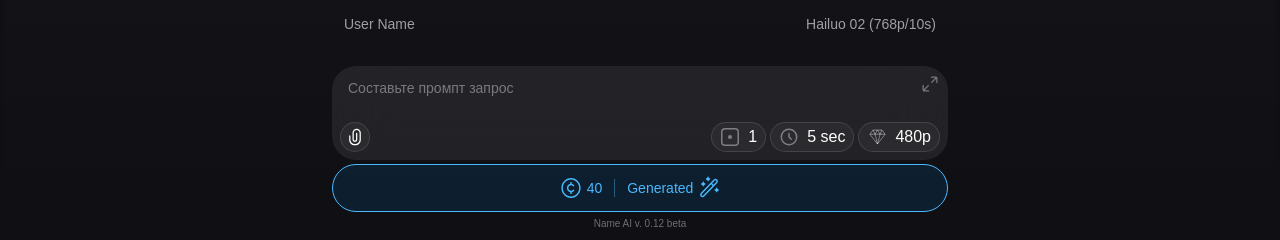
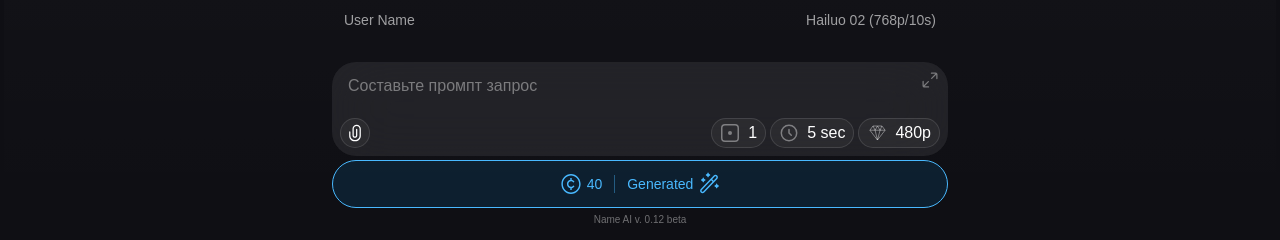
Before and after one commit to GSergiy13/pipeline-frontend, a Next.js app: page / in a window 1280 px wide. Shown: the part 557-797 px from the top of the page. Built offline with nearby package versions, Linux system fonts and the light colour scheme; a web font is replaced by a local one.

Commit message:
fix: update padding in Footer component for improved layout consistency; adjust text size in PromptInputField for better readability

```diff
--- a/src/components/layout/Footer/Footer.tsx
+++ b/src/components/layout/Footer/Footer.tsx
@@ -1,6 +1,6 @@
 export const Footer = () => {
 	return (
-		<footer className='text-[10px] text-white/40 text-center pt-1 pb-3'>
+		<footer className='text-[10px] text-white/40 text-center pt-1 pb-4'>
 			Name AI v. 0.12 beta
 		</footer>
 	)
--- a/src/components/СhatPromptPanel/PromptInputWrapper/PromptInputField/PromptInputField.tsx
+++ b/src/components/СhatPromptPanel/PromptInputWrapper/PromptInputField/PromptInputField.tsx
@@ -93,7 +93,7 @@ export const PromptInputField = forwardRef<{ toggleExpand: () => void }, PromptI
 				onInput={handleInput}
 				onFocus={handleFocus}
 				onBlur={handleBlur}
-				className='w-full resize-none pl-2 pr-2 py-1 text-sm text-white placeholder:text-white/40 bg-transparent focus:outline-none focus:ring-0'
+				className='w-full resize-none pl-2 pr-2 py-1 text-base text-white placeholder:text-white/40 bg-transparent focus:outline-none focus:ring-0'
 				placeholder='Составьте промпт запрос'
 				rows={1}
 				animate={{ height }}
```
